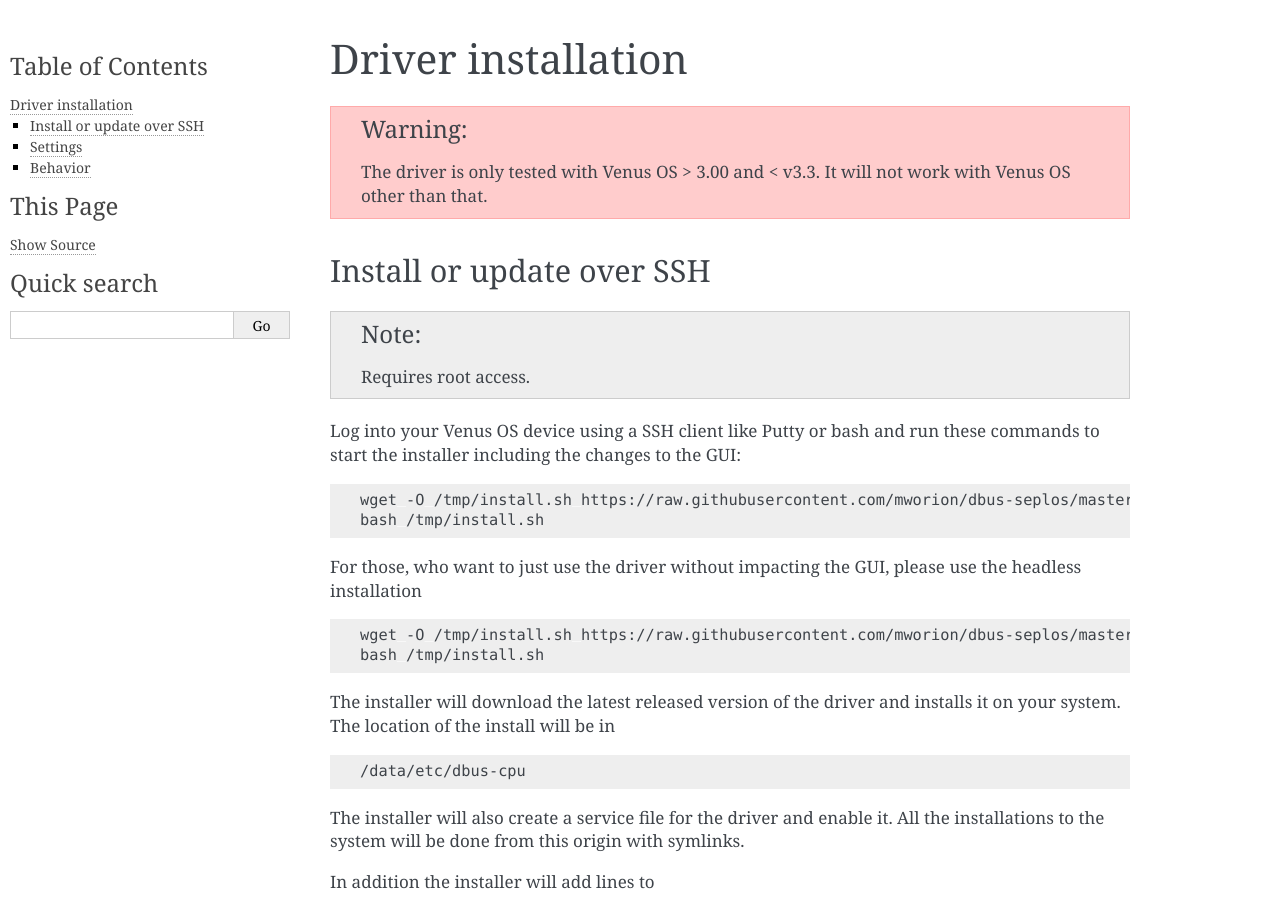
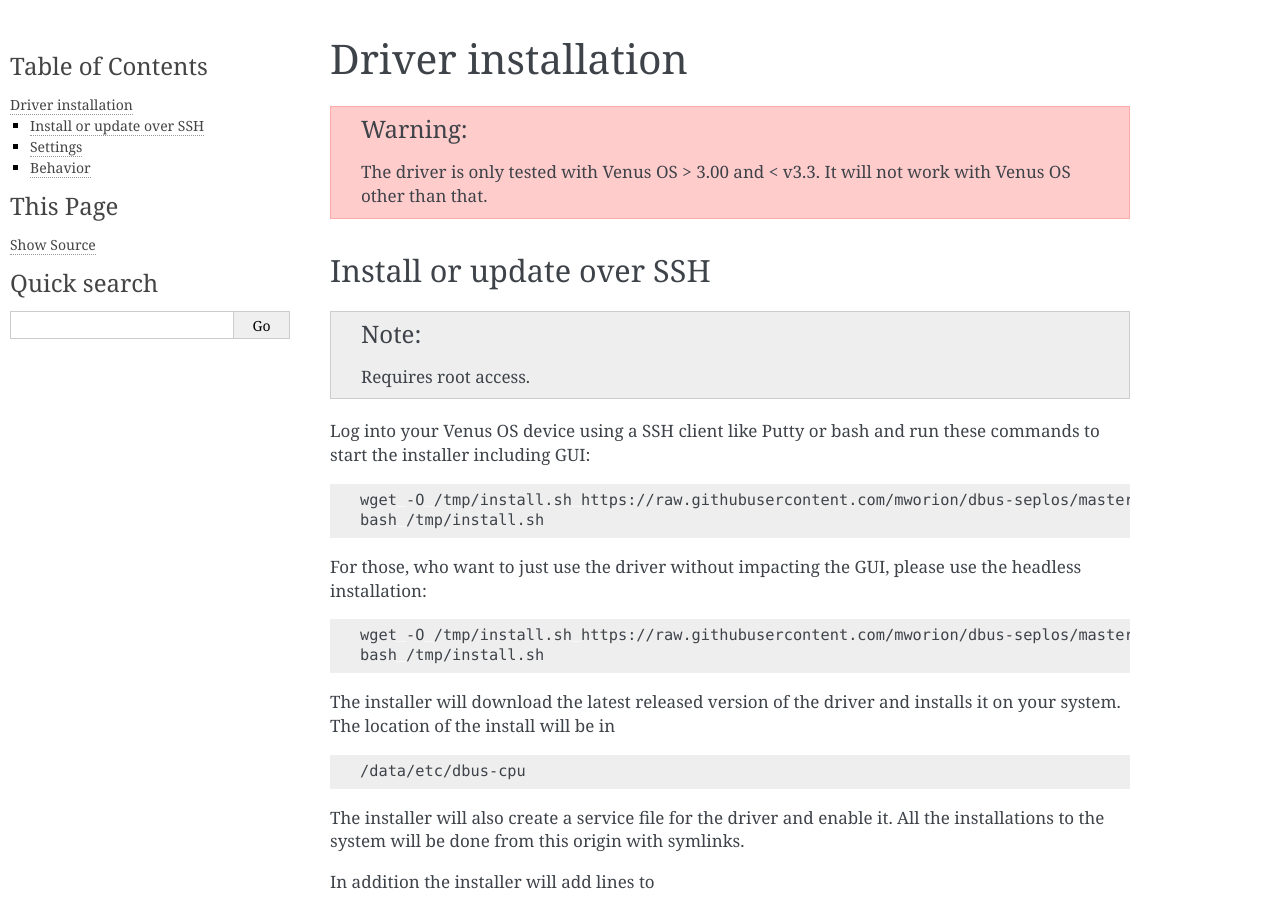
Before and after one commit to mworion/dbus-cpu, a Sphinx documentation site: the page built from doc/installation/index.rst, in a window 1280 px wide and 900 px high. Built offline with Sphinx 7.4.7, drawn with Linux system fonts in a browser that asks for light colours.

Commit message:
optimize doc

```diff
--- a/doc/installation/index.rst
+++ b/doc/installation/index.rst
@@ -9,7 +9,7 @@ Install or update over SSH
 .. note:: Requires root access.
 
 Log into your Venus OS device using a SSH client like Putty or bash and run
-these commands to start the installer including the changes to the GUI:
+these commands to start the installer including GUI:
 
 .. code-block:: bash
 
@@ -18,7 +18,7 @@ these commands to start the installer including the changes to the GUI:
 
 
 For those, who want to just use the driver without impacting the GUI, please use the
-headless installation
+headless installation:
 
 .. code-block:: bash
 
```
